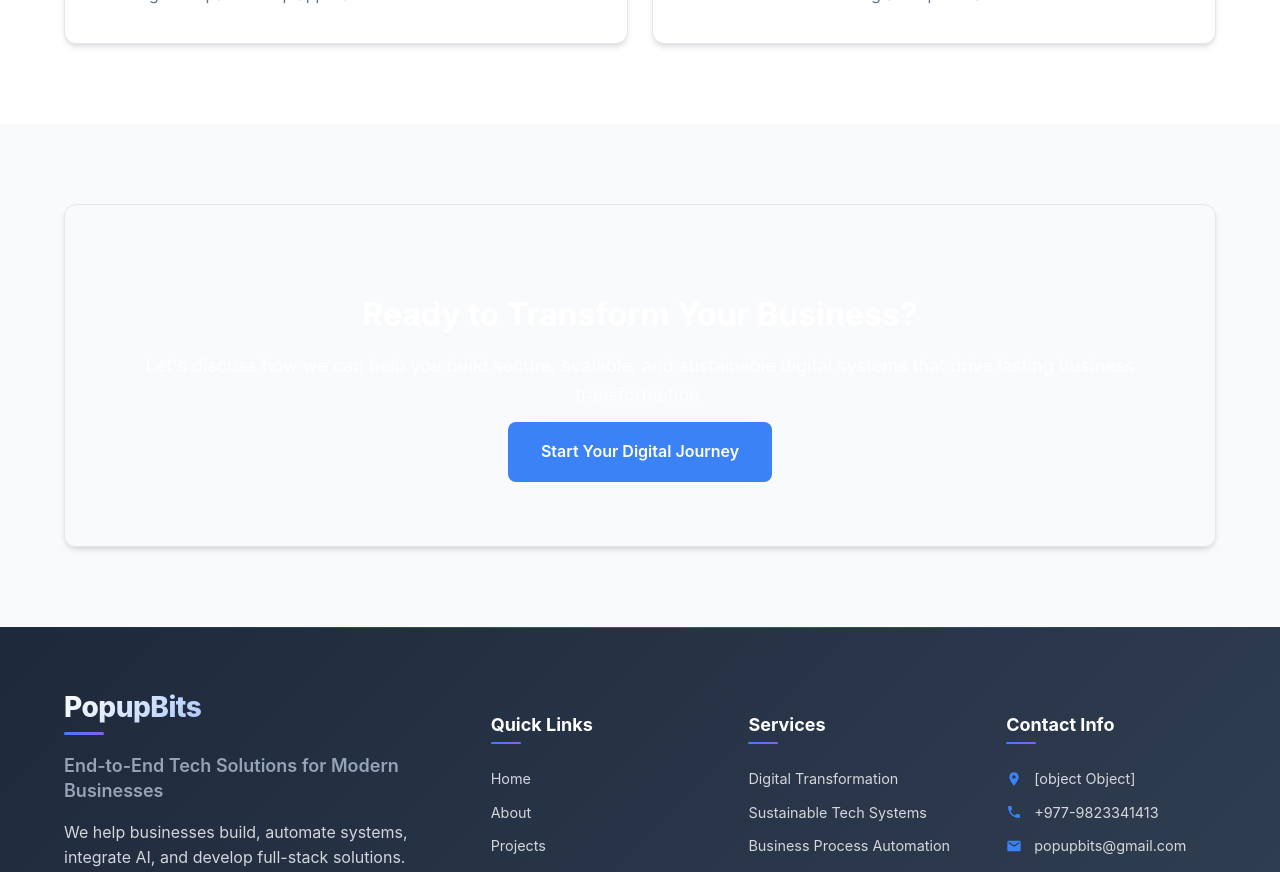
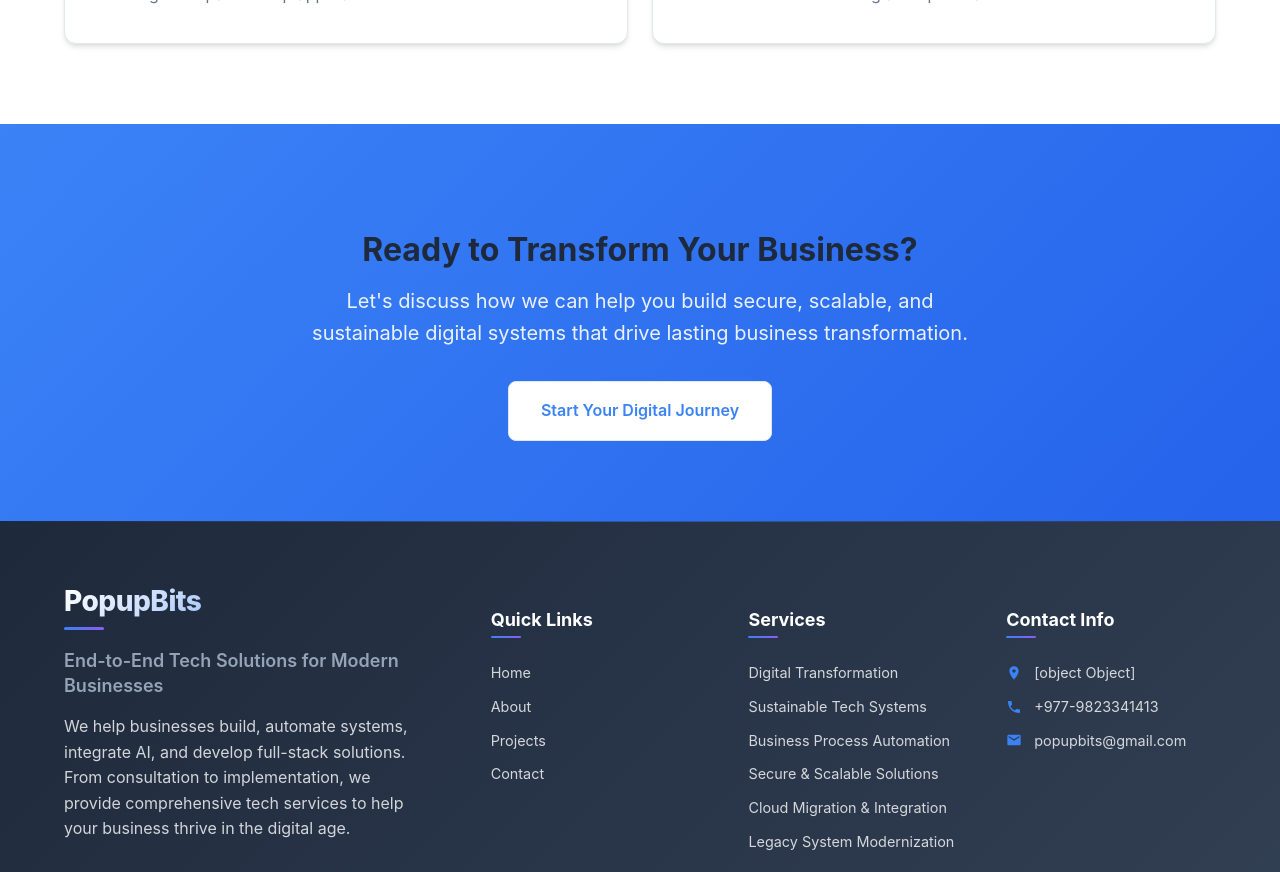
Before and after one commit to lohanidamodar/popupbits, a SvelteKit app: page /about in a window 1280 px wide. Shown: the part 2100-2972 px from the top of the page. Built offline with nearby package versions, Linux system fonts and the light colour scheme.

Commit message:
design improvements

```diff
--- a/src/routes/about/+page.svelte
+++ b/src/routes/about/+page.svelte
@@ -105,16 +105,14 @@
 	</div>
 </section>
 
-<section class="section section-gray">
-	<div class="container">
-		<div class="cta-card card text-center">
-			<h2>Ready to Transform Your Business?</h2>
-			<p class="mb-3">
-				Let's discuss how we can help you build secure, scalable, and sustainable digital systems
-				that drive lasting business transformation.
-			</p>
-			<a href="/contact" class="btn btn-primary btn-lg"> Start Your Digital Journey </a>
-		</div>
+<section class="section hero-section">
+	<div class="container text-center">
+		<h2>Ready to Transform Your Business?</h2>
+		<p class="mb-8">
+			Let's discuss how we can help you build secure, scalable, and sustainable digital systems that
+			drive lasting business transformation.
+		</p>
+		<a href="/contact" class="btn btn-lg btn-light"> Start Your Digital Journey </a>
 	</div>
 </section>
 
@@ -185,22 +183,6 @@
 		margin: 0;
 	}
 
-	.cta-card {
-		background: linear-gradient(135deg, var(--primary-blue), var(--primary-blue-light));
-		color: white;
-		padding: 4rem 2rem;
-	}
-
-	.cta-card h2 {
-		color: white;
-		margin-bottom: 1rem;
-	}
-
-	.cta-card p {
-		color: rgba(255, 255, 255, 0.9);
-		font-size: 1.125rem;
-	}
-
 	@media (max-width: 768px) {
 		.quote {
 			font-size: 1.25rem;
@@ -210,9 +192,5 @@
 		.lead {
 			font-size: 1.125rem;
 		}
-
-		.cta-card {
-			padding: 3rem 1.5rem;
-		}
 	}
 </style>
```
